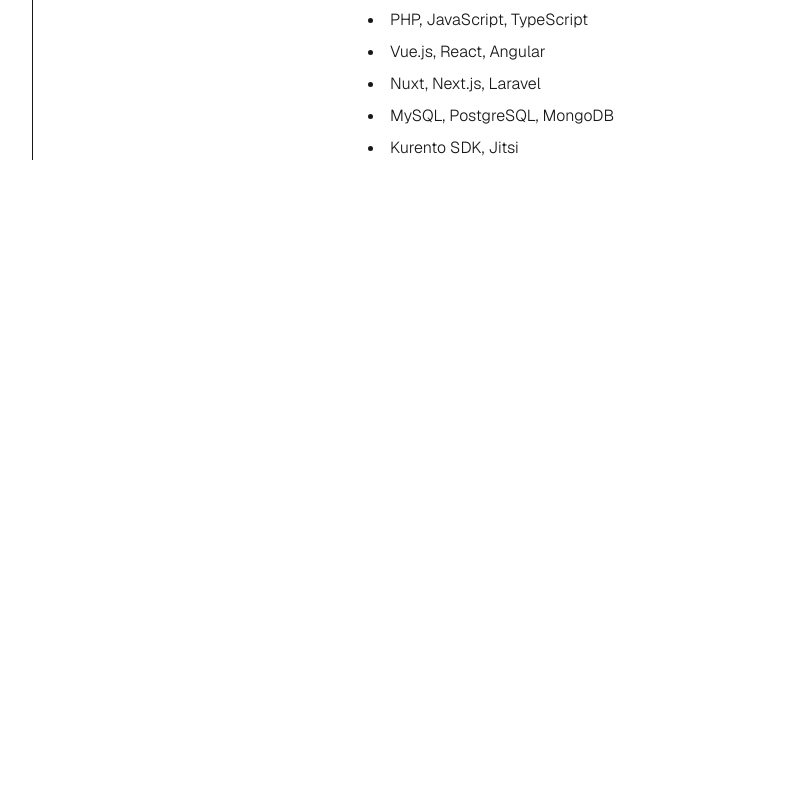
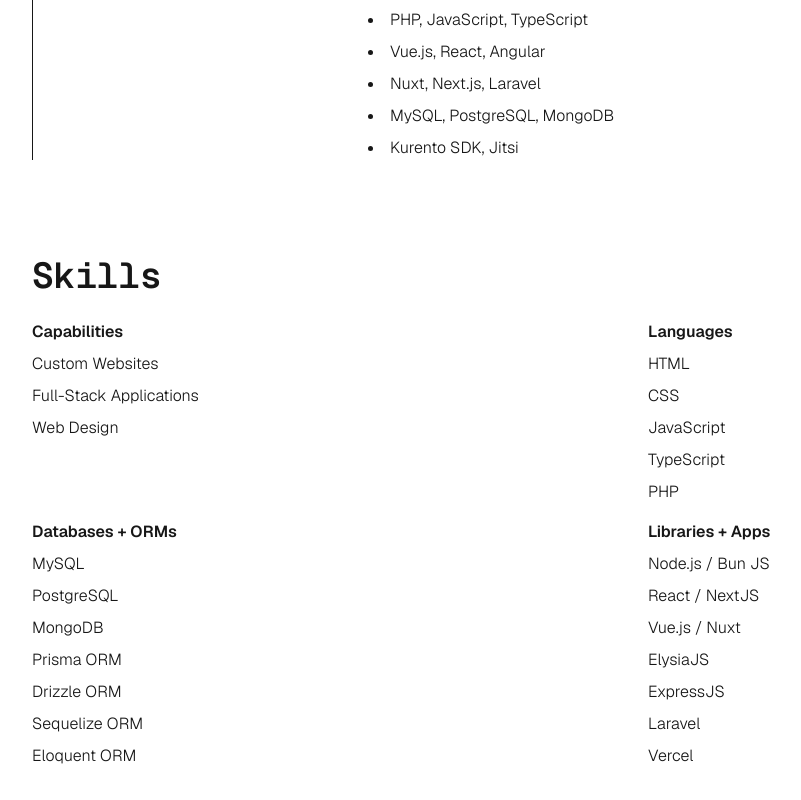
Before and after one commit to almsomnia/personal-portfolio, a Next.js app: page / in a window 1280 px wide. Shown: the part 1345-2145 px from the top of the page, without its empty margins (0-801 px from the left). Before the commit the page ends 1537 px from the top, so only its background shows below. Built offline with nearby package versions, Linux system fonts and the light colour scheme.

Commit message:
feat: landing skill

```diff
--- a/src/app/page.tsx
+++ b/src/app/page.tsx
@@ -1,6 +1,7 @@
 import LandingAbout from "@/components/landing/LandingAbout"
 import LandingExperience from "@/components/landing/LandingExperience"
 import LandingHero from "@/components/landing/LandingHero"
+import LandingSkill from "@/components/landing/LandingSkill"
 
 export default function Home() {
    return (
@@ -13,6 +14,7 @@ export default function Home() {
                <div className="flex flex-col gap-24 py-8">
                   <LandingAbout />
                   <LandingExperience />
+                  <LandingSkill />
                </div>
             </div>
          </div>
--- /dev/null
+++ b/src/components/landing/LandingSkill.tsx
@@ -0,0 +1,67 @@
+export default function () {
+   const skills = [
+      {
+         label: "Capabilities",
+         value: ["Custom Websites", "Full-Stack Applications", "Web Design"],
+      },
+      {
+         label: "Languages",
+         value: ["HTML", "CSS", "JavaScript", "TypeScript", "PHP"],
+      },
+      {
+         label: "Databases + ORMs",
+         value: [
+            "MySQL",
+            "PostgreSQL",
+            "MongoDB",
+            "Prisma ORM",
+            "Drizzle ORM",
+            "Sequelize ORM",
+            "Eloquent ORM",
+         ],
+      },
+      {
+         label: "Libraries + Apps",
+         value: [
+            "Node.js / Bun JS",
+            "React / NextJS",
+            "Vue.js / Nuxt",
+            "ElysiaJS",
+            "ExpressJS",
+            "Laravel",
+            "Vercel",
+         ],
+      },
+   ]
+
+   return (
+      <section className="container">
+         <div className="flex flex-col gap-6">
+            <h2 className="font-mono text-4xl font-semibold">Skills</h2>
+            <div className="flex flex-col gap-4">
+               <div className="grid grid-cols-2 gap-4 md:grid-cols-2">
+                  {skills.map((skill) => renderSkill(skill))}
+               </div>
+            </div>
+         </div>
+      </section>
+   )
+}
+
+function renderSkill(skill: { label: string; value: string[] }) {
+   return (
+      <div key={skill.label} className="flex flex-col gap-2">
+         <span className="font-semibold">{skill.label}</span>
+         <ul className="space-y-2">
+            {skill.value.map((item, index) => (
+               <li
+                  key={index}
+                  className="font-light"
+               >
+                  {item}
+               </li>
+            ))}
+         </ul>
+      </div>
+   )
+}
```
